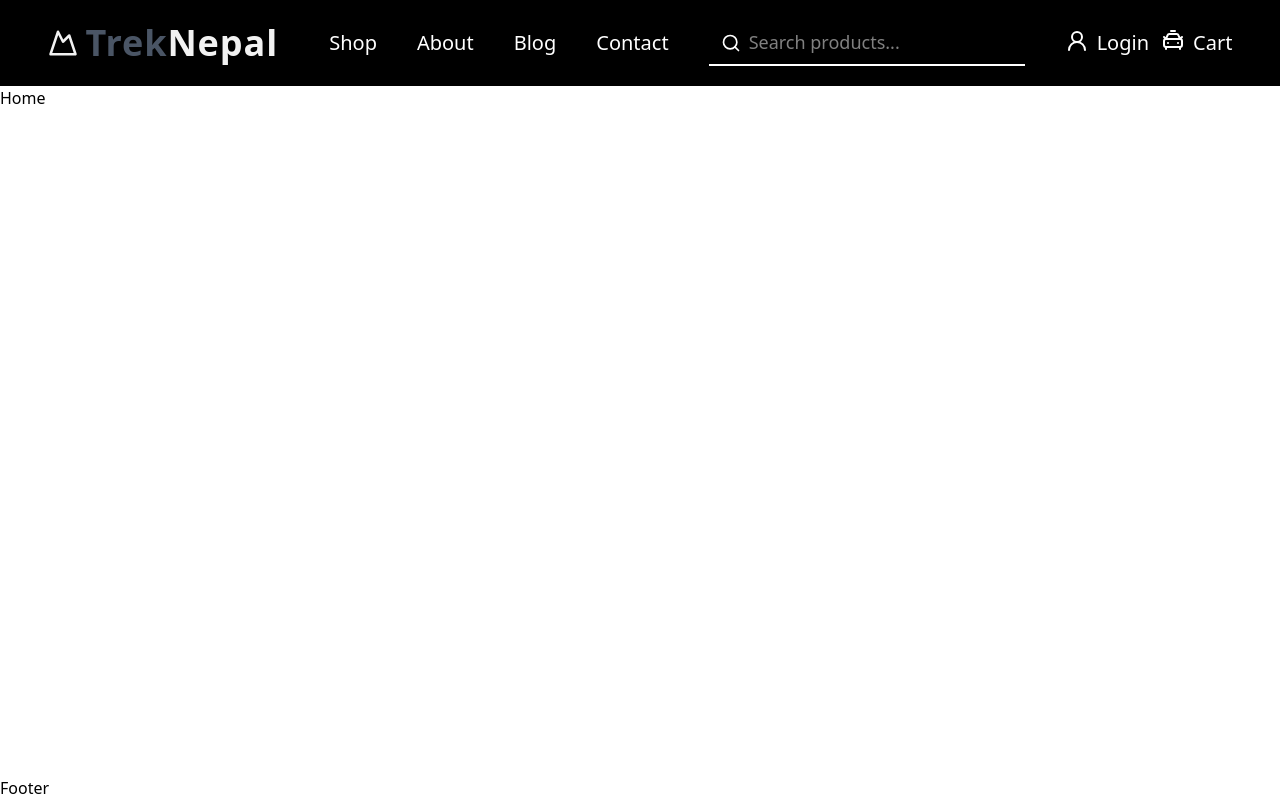
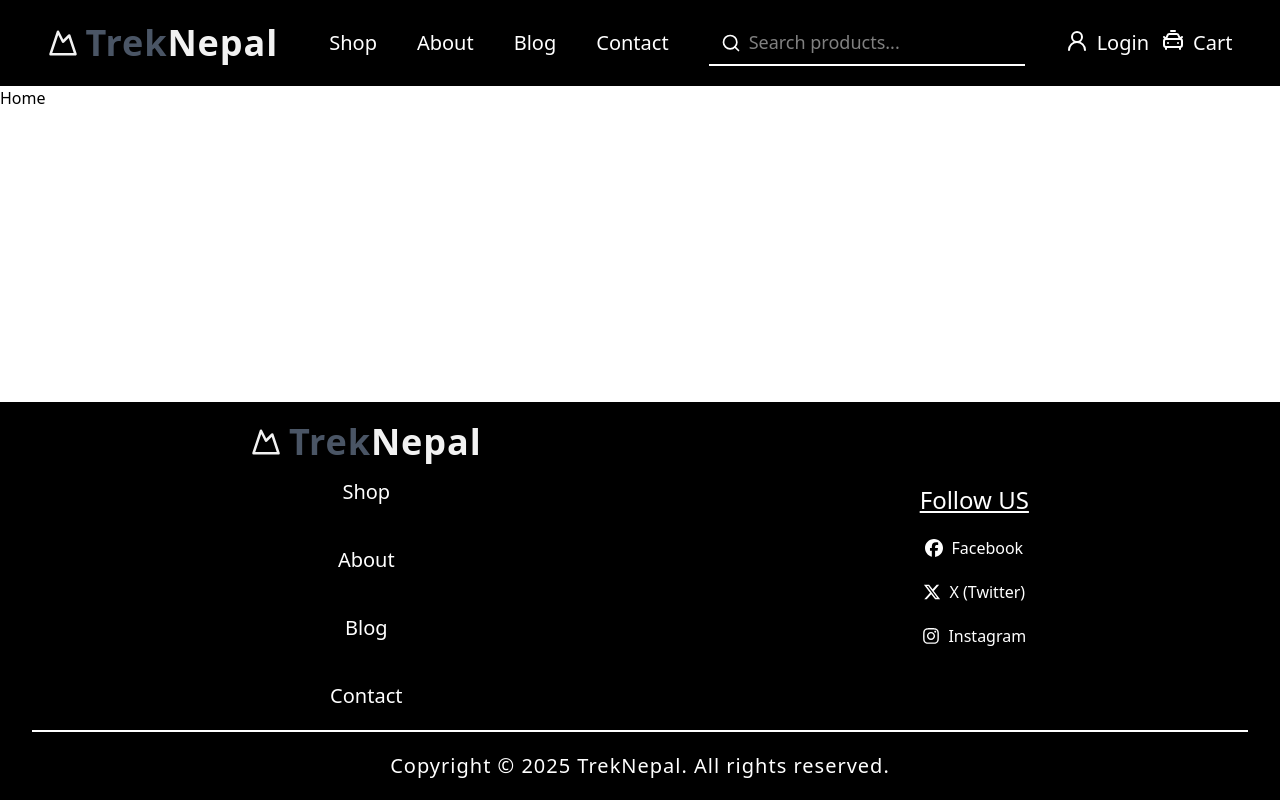
Before and after one commit to ankitnep001/trekNepal, a React (Vite) app: page / in a window 1280 px wide. Built offline with nearby package versions, Linux system fonts and the light colour scheme.

Commit message:
add:footer

```diff
--- a/package.json
+++ b/package.json
@@ -17,6 +17,7 @@
     "react": "^19.1.0",
     "react-dom": "^19.1.0",
     "react-hook-form": "^7.60.0",
+    "react-icons": "^5.5.0",
     "react-router-dom": "^7.6.3",
     "tailwindcss": "^4.1.11",
     "vite-tsconfig-paths": "^5.1.4",
--- a/src/data/socialMedia.ts
+++ b/src/data/socialMedia.ts
@@ -0,0 +1,20 @@
+export const socialMedia = [
+  {
+    key: "facebook",
+    name: "Facebook",
+    icon: "facebook",
+    link: "https://www.facebook.com/yourpage",
+  },
+  {
+    key: "x",
+    name: "X (Twitter)",
+    icon: "twitter",
+    link: "https://twitter.com/yourprofile",
+  },
+  {
+    key: "instagram",
+    name: "Instagram",
+    icon: "instagram",
+    link: "https://www.instagram.com/yourprofile",
+  },
+];
--- /dev/null
+++ b/src/ui/common/molecules/FollowUs.tsx
@@ -0,0 +1,32 @@
+import { socialMedia } from "@data/socialMedia";
+import { FaFacebook, FaInstagram, FaXTwitter } from "react-icons/fa6";
+import { Link } from "react-router-dom";
+
+const iconMap = {
+  facebook: FaFacebook,
+  twitter: FaXTwitter,
+  instagram: FaInstagram,
+};
+
+const SocialLinks = () => {
+  return (
+    <div className="flex flex-col items-center justify-center gap-y-5 text-white">
+      <h2 className="text-lg md:text-2xl underline ">Follow US</h2>
+      {socialMedia.map(({ key, name, icon, link }) => {
+        const Icon = iconMap[icon as keyof typeof iconMap];
+        return (
+          <Link
+            key={key}
+            to={link}
+            className="flex items-center gap-x-2 hover:text-gray-600 transition"
+          >
+            <Icon size={18} />
+            <span>{name}</span>
+          </Link>
+        );
+      })}
+    </div>
+  );
+};
+
+export default SocialLinks;
--- a/src/ui/user/organisms/Footer.tsx
+++ b/src/ui/user/organisms/Footer.tsx
@@ -1,8 +1,26 @@
+import NavMenu from "@ui/common/atom/NavMenu";
+import FollowUs from "@ui/common/molecules/FollowUs";
+import Logo from "@ui/common/molecules/Logo";
+
 const Footer = () => {
+  const currentYear = new Date().getFullYear();
   return (
-    <div>
-      <p>Footer</p>
-    </div>
+    <footer className="w-full flex flex-col items-center justify-around bg-black px-1 md:px-8 py-4 md:py-5 gap-x-5 gap-y-5">
+      <div className="w-full flex flex-col md:flex-row items-center justify-around gap-y-10">
+        <div className=" flex flex-col justify-center items-center gap-y-4">
+          <Logo />
+          <NavMenu flexRow={false} showSubMenu={false} />
+        </div>
+
+        <div>
+          <FollowUs />
+        </div>
+      </div>
+      <hr className="w-full border border-white" />
+      <p className="text-lg md:text-xl text-white tracking-wider">
+        Copyright © {currentYear} TrekNepal. All rights reserved.
+      </p>
+    </footer>
   );
 };
 
```
